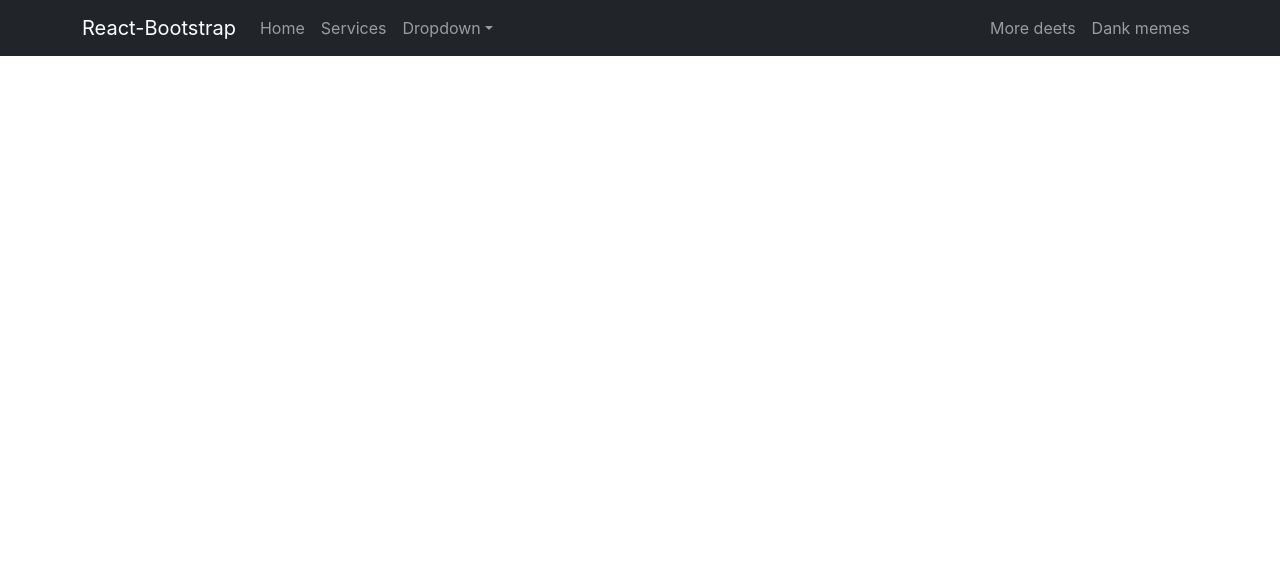
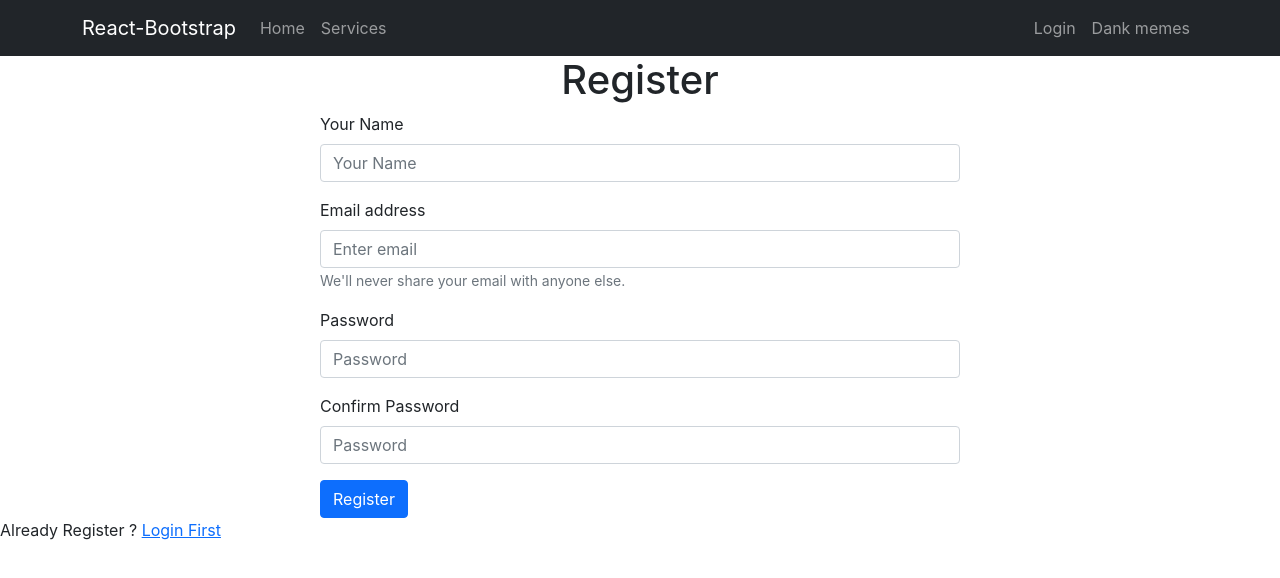
Before and after one commit to naembfh/just-justice-law-independent, a React (Create React App) app: page /register in a window 1280 px wide. Shown: the top 578 px of the page. Built offline with nearby package versions, Linux system fonts and the light colour scheme; no server answers.

Commit message:
login register

```diff
--- a/src/App.js
+++ b/src/App.js
@@ -4,19 +4,31 @@ import Header from './Shared/Header/Header';
 import { Route, Routes } from 'react-router-dom';
 import Home from './Pages/Home/Home';
 import Servicedetail from './Pages/Servicedetail/Servicedetail';
+import Checkout from './Pages/Checkout/Checkout';
+import RequireAuth from './RequireAuth/RequireAuth';
+import Login from './Pages/Login/Login';
+import Register from './Pages/Register/Register';
 
 
 
 function App() {
   return (
-    <div className="App">
+    < >
       <Header></Header>
       <Routes>
         <Route path='/' element={<Home></Home>}></Route>
         {/* <Route to='/home' element={<Home></Home>}></Route> */}
-        <Route path='/service/:id' element={<Servicedetail></Servicedetail>}></Route>
+        {/* <Route path='/service/:id' element={<Servicedetail></Servicedetail>}></Route> */}
+        <Route path='/checkout' element={
+          <RequireAuth>
+            <Checkout></Checkout>
+          </RequireAuth>
+        }></Route>
+        <Route path='/login' element={<Login></Login>}></Route>
+        <Route path='/register' element={<Register></Register>}></Route>
+
       </Routes>
-    </div>
+    </>
   );
 }
 
--- a/src/Pages/Login/Login.js
+++ b/src/Pages/Login/Login.js
@@ -1,10 +1,61 @@
-import React from 'react';
+import React, { useState } from 'react';
+import { Button, Form } from 'react-bootstrap';
+import { useSignInWithEmailAndPassword } from 'react-firebase-hooks/auth';
+import { Link, Navigate, useLocation, useNavigate } from 'react-router-dom';
+import auth from '../../firebase.init';
 
 const Login = () => {
+
+    const [email, setEmail] = useState('')
+    const [password, setPassword] = useState('')
+    const location = useLocation()
+    const navigate = useNavigate()
+
+
+    const [
+        signInWithEmailAndPassword,
+        user,
+        loading,
+        error,
+    ] = useSignInWithEmailAndPassword(auth);
+
+    const handleEmailBlur = (event) => {
+        setEmail(event.target.value)
+    }
+    const handlePasswordBlur = (event) => {
+        setPassword(event.target.value)
+    }
+    let from = location.state?.from?.pathname || "/";
+    if (user) {
+        navigate(from, { replace: true })
+    }
+    const handleLoginSubmit = event => {
+        event.preventDefault()
+        signInWithEmailAndPassword(email, password)
+    }
     return (
-        <div>
-            <h1>Lofin</h1>
-        </div>
+        <>
+            <h1 className='text-center'>Login</h1>
+            <Form onSubmit={handleLoginSubmit} className='w-50 mx-auto'>
+                <Form.Group className="mb-3" controlId="formBasicEmail">
+                    <Form.Label>Email address</Form.Label>
+                    <Form.Control onBlur={handleEmailBlur} type="email" placeholder="Enter email" />
+                    <Form.Text className="text-muted">
+                        We'll never share your email with anyone else.
+                    </Form.Text>
+                </Form.Group>
+
+                <Form.Group className="mb-3" controlId="formBasicPassword">
+                    <Form.Label>Password</Form.Label>
+                    <Form.Control onBlur={handlePasswordBlur} type="password" placeholder="Password" />
+                </Form.Group>
+
+                <Button variant="primary" type="submit">
+                    Submit
+                </Button>
+            </Form>
+            <p>New to here ? <Link to='/register'>Register First</Link></p>
+        </>
     );
 };
 
--- /dev/null
+++ b/src/Pages/Register/Register.js
@@ -0,0 +1,85 @@
+import { async } from '@firebase/util';
+import React, { useState } from 'react';
+import { Button, Form } from 'react-bootstrap';
+import { useCreateUserWithEmailAndPassword, useUpdateProfile } from 'react-firebase-hooks/auth';
+import { Link, Navigate, useNavigate } from 'react-router-dom';
+import auth from '../../firebase.init';
+
+const Register = () => {
+    const [email, setEmail] = useState('')
+    const [password, setPassword] = useState('')
+    const [confirmPassword, setConfirmPassword] = useState('')
+    const [name, setName] = useState('')
+
+    const handleNameBlur = event => {
+        setName(event.target.value)
+    }
+    const navigate = useNavigate()
+
+    const [
+        createUserWithEmailAndPassword,
+        user,
+        loading,
+        error,
+    ] = useCreateUserWithEmailAndPassword(auth);
+    const [updateProfile, updating,] = useUpdateProfile(auth);
+
+    const handleEmailBlur = (event) => {
+        setEmail(event.target.value)
+    }
+    const handlePasswordBlur = (event) => {
+        setPassword(event.target.value)
+    }
+    const handleConfirmPasswordBlur = (event) => {
+        if (password !== event.target.value) {
+            return;
+        }
+        if (password === event.target.value) {
+            setConfirmPassword(event.target.value)
+        }
+
+    }
+    const handleLoginSubmit = async (event) => {
+        event.preventDefault()
+        await createUserWithEmailAndPassword(email, password)
+        await updateProfile({ displayName: [name] });
+        navigate('/chekout')
+
+    }
+    return (
+        <>
+
+            <h1 className='text-center'>Register</h1>
+            <Form onSubmit={handleLoginSubmit} className='w-50 mx-auto'>
+                <Form.Group className="mb-3" controlId="formBasicPassword">
+                    <Form.Label>Your Name</Form.Label>
+                    <Form.Control onBlur={handleNameBlur} type="text" placeholder="Your Name" />
+                </Form.Group>
+                <Form.Group className="mb-3" controlId="formBasicEmail">
+                    <Form.Label>Email address</Form.Label>
+                    <Form.Control onBlur={handleEmailBlur} type="email" placeholder="Enter email" />
+                    <Form.Text className="text-muted">
+                        We'll never share your email with anyone else.
+                    </Form.Text>
+                </Form.Group>
+
+                <Form.Group className="mb-3" controlId="formBasicPassword">
+                    <Form.Label>Password</Form.Label>
+                    <Form.Control onBlur={handlePasswordBlur} type="password" placeholder="Password" />
+                </Form.Group>
+                <Form.Group className="mb-3" controlId="formBasicPassword">
+                    <Form.Label>Confirm Password</Form.Label>
+                    <Form.Control onBlur={handleConfirmPasswordBlur} type="password" placeholder="Password" />
+                </Form.Group>
+
+                <Button variant="primary" type="submit">
+                    Register
+                </Button>
+            </Form>
+            <p>Already Register ? <Link to='/login'>Login First</Link></p>
+        </>
+
+    );
+};
+
+export default Register;
--- a/src/Pages/Service/Service.js
+++ b/src/Pages/Service/Service.js
@@ -1,18 +1,19 @@
 import React from 'react';
-import { useNavigate } from 'react-router-dom';
+import { Link, useNavigate } from 'react-router-dom';
 
 const Service = ({ service }) => {
     const { practise, img, description, price, btn, id } = service
     const navigate = useNavigate()
-    const navigateToDetail = id => {
-        navigate(`/service/${id}`)
-    }
+    // const navigateToDetail = id => {
+    //     navigate(`/service/${id}`)
+    // }
     return (
         <div>
             <h1>{practise}</h1>
             <p>{description}</p>
             <p>For Consultant {price}</p>
-            <button onClick={() => navigateToDetail(id)}>Bokking for {btn}</button>
+            {/* <button onClick={() => navigateToDetail(id)}>Bokking for {btn}</button> */}
+            <Link to='/checkout'>Booking for{btn}</Link>
         </div>
     );
 };
--- a/src/Shared/Header/Header.js
+++ b/src/Shared/Header/Header.js
@@ -1,8 +1,15 @@
+import { signOut } from 'firebase/auth';
 import React from 'react';
 import { Container, Nav, Navbar, NavDropdown } from 'react-bootstrap';
+import { useAuthState } from 'react-firebase-hooks/auth';
 import { Link } from 'react-router-dom';
+import auth from '../../firebase.init';
 
 const Header = () => {
+    const [user] = useAuthState(auth)
+    const handleSignOut = () => {
+        signOut(auth)
+    }
     return (
         <>
             <Navbar collapseOnSelect expand="lg" bg="dark" variant="dark">
@@ -13,16 +20,12 @@ const Header = () => {
                         <Nav className="me-auto">
                             <Nav.Link as={Link} to='/'>Home</Nav.Link>
                             <Nav.Link href="#services">Services</Nav.Link>
-                            <NavDropdown title="Dropdown" id="collasible-nav-dropdown">
-                                <NavDropdown.Item href="#action/3.1">Action</NavDropdown.Item>
-                                <NavDropdown.Item href="#action/3.2">Another action</NavDropdown.Item>
-                                <NavDropdown.Item href="#action/3.3">Something</NavDropdown.Item>
-                                <NavDropdown.Divider />
-                                <NavDropdown.Item href="#action/3.4">Separated link</NavDropdown.Item>
-                            </NavDropdown>
+
                         </Nav>
+
                         <Nav>
-                            <Nav.Link href="#deets">More deets</Nav.Link>
+                            {user ? <button onClick={handleSignOut}>Log Out</button> : <Nav.Link as={Link} to='/login'>Login</Nav.Link>}
+
                             <Nav.Link eventKey={2} href="#memes">
                                 Dank memes
                             </Nav.Link>
```
